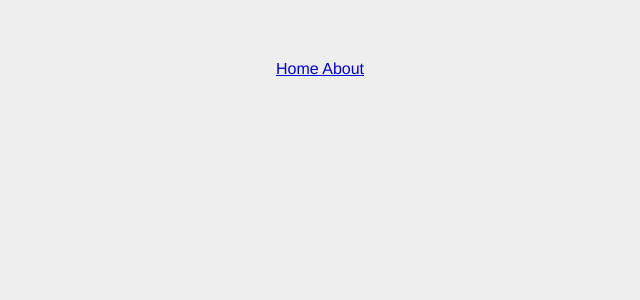
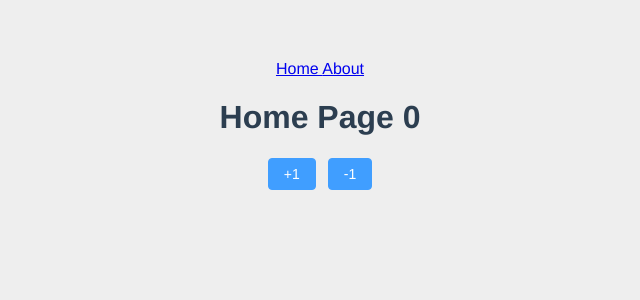
Before and after one commit to jamessawyer/vue3-ts-template, a Vue app: page / in a window 1280 px wide. Before the commit this address had no page. Shown: the top 300 px of the page, without its empty margins (320-960 px from the left). Built offline with nearby package versions, Linux system fonts and the light colour scheme.

Commit message:
feat: 添加pinia状态管理

```diff
--- a/package.json
+++ b/package.json
@@ -13,6 +13,7 @@
   },
   "dependencies": {
     "element-plus": "^2.2.5",
+    "pinia": "^2.0.14",
     "unplugin-icons": "^0.14.3",
     "vue": "^3.2.37",
     "vue-router": "^4.0.15"
--- a/src/components.d.ts
+++ b/src/components.d.ts
@@ -7,7 +7,12 @@ declare module '@vue/runtime-core' {
   export interface GlobalComponents {
     ElButton: typeof import('element-plus/es')['ElButton']
     ElConfigProvider: typeof import('element-plus/es')['ElConfigProvider']
+    ElForm: typeof import('element-plus/es')['ElForm']
+    ElFormItem: typeof import('element-plus/es')['ElFormItem']
+    ElIcon: typeof import('element-plus/es')['ElIcon']
+    ElInput: typeof import('element-plus/es')['ElInput']
     HelloWorld: typeof import('./components/HelloWorld.vue')['default']
+    IEpAvatar: typeof import('~icons/ep/avatar')['default']
     RouterLink: typeof import('vue-router')['RouterLink']
     RouterView: typeof import('vue-router')['RouterView']
   }
--- a/src/main.ts
+++ b/src/main.ts
@@ -1,4 +1,4 @@
-import { createApp } from 'vue'
+import { createPinia } from 'pinia'
 import router from '@/router'
 import App from './App.vue'
 
@@ -6,4 +6,5 @@ import './styles/index.scss'
 
 const app = createApp(App)
 app.use(router)
+app.use(createPinia())
 app.mount('#app')
--- a/src/router/index.ts
+++ b/src/router/index.ts
@@ -21,6 +21,7 @@ const publicRoutes: Array<RouteRecordRaw> = [
     path: '/login',
     component: () => import('@/views/login/index.vue'),
   },
+  ...routes,
 ]
 
 const router = createRouter({
--- /dev/null
+++ b/src/stores/counter.ts
@@ -0,0 +1,34 @@
+import { defineStore } from 'pinia'
+
+const useCounterStore = defineStore('counter', () => {
+  // states
+  const count = ref<number>(0)
+
+  // actions
+  function inc() {
+    count.value++
+  }
+
+  function dec() {
+    count.value--
+  }
+
+  return { count, inc, dec }
+})
+
+// const useCounterStore = defineStore({
+//   id: 'counter',
+//   state: () => ({
+//     count: 0,
+//   }),
+//   actions: {
+//     inc() {
+//       this.count++
+//     },
+//     dec() {
+//       this.count--
+//     },
+//   },
+// })
+
+export default useCounterStore
--- a/src/views/HomePage.vue
+++ b/src/views/HomePage.vue
@@ -1,7 +1,19 @@
-<script lang="ts" setup></script>
-
 <template>
-  <h1>Home Page</h1>
+  <h1>Home Page {{ count }}</h1>
+  <el-button type="primary" @click="inc">+1</el-button>
+  <el-button type="primary" @click="dec">-1</el-button>
 </template>
 
+<script lang="ts" setup>
+import { storeToRefs } from 'pinia'
+import useCounterStore from '@/stores/counter'
+
+const counterStore = useCounterStore()
+// storeToRefs 只能解构出 state, getters, 插件添加的state属性
+// 方法(actions)和非响应式数据完全忽略， 因此下面写法是错误的
+// const { count, inc, dec } = storeToRefs(counterStore)
+const { count } = storeToRefs(counterStore)
+const { inc, dec } = counterStore
+</script>
+
 <style></style>
```
Also changed, not shown: 1 other file (tests, documents, lock files or other folders).
